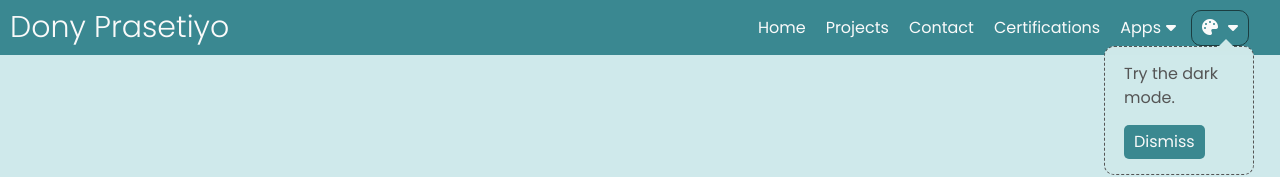
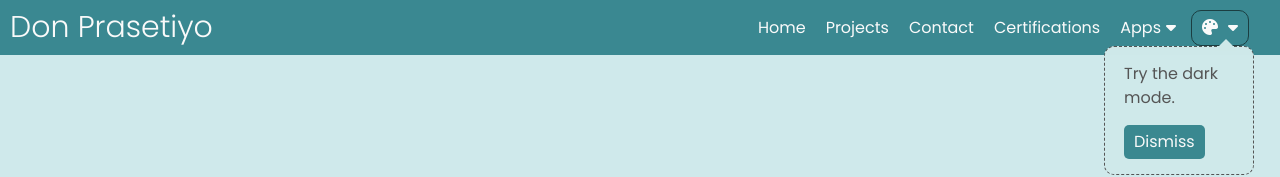
Before and after one commit to donprasetiyo/donprasetiyo, a Next.js app: page / in a window 1280 px wide. Shown: the top 177 px of the page. Built offline with nearby package versions, Linux system fonts and the light colour scheme.

Commit message:
test yml

```diff
--- a/components/Header.tsx
+++ b/components/Header.tsx
@@ -81,7 +81,7 @@ const Header = () => {
         <header className="my-container" id="header">
             <div className="sub-my-container outer" id="offset">
                 <div className='logo'>
-                    <h1><Link href="/">Dony Prasetiyo</Link></h1>
+                    <h1><Link href="/">Don Prasetiyo</Link></h1>
                 </div>
                 <div className="nav-toggle">
                     <div className="nav">
```
